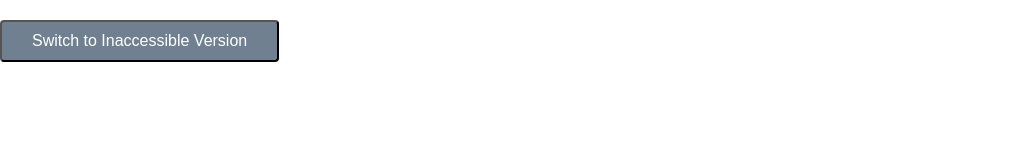
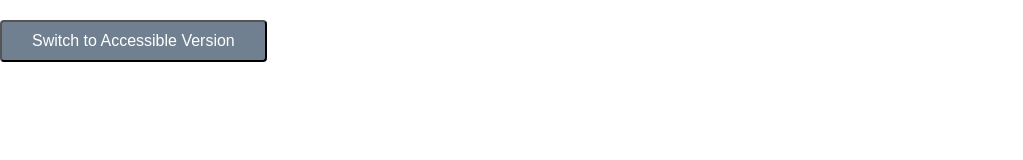
Before and after one commit to AustinNChristensen/tab-order-example, a React (Create React App) app: page / in a window 1280 px wide. Shown: the top 160 px of the page, without its empty margins (0-1023 px from the left). Built offline with nearby package versions, Linux system fonts and the light colour scheme.

Commit message:
set inaccessible as default view

```diff
--- a/src/App.js
+++ b/src/App.js
@@ -4,7 +4,7 @@ import { InaccessibleForm } from './InaccessibleForm';
 import { AccessibleForm } from './AccessibleForm';
 
 const App = () => {
-  const [inaccessibleVisible, setInaccessibleVisible] = useState(false);
+  const [inaccessibleVisible, setInaccessibleVisible] = useState(true);
 
   let content;
 
```
Also changed, not shown: 1 other file (tests, documents, lock files or other folders).
